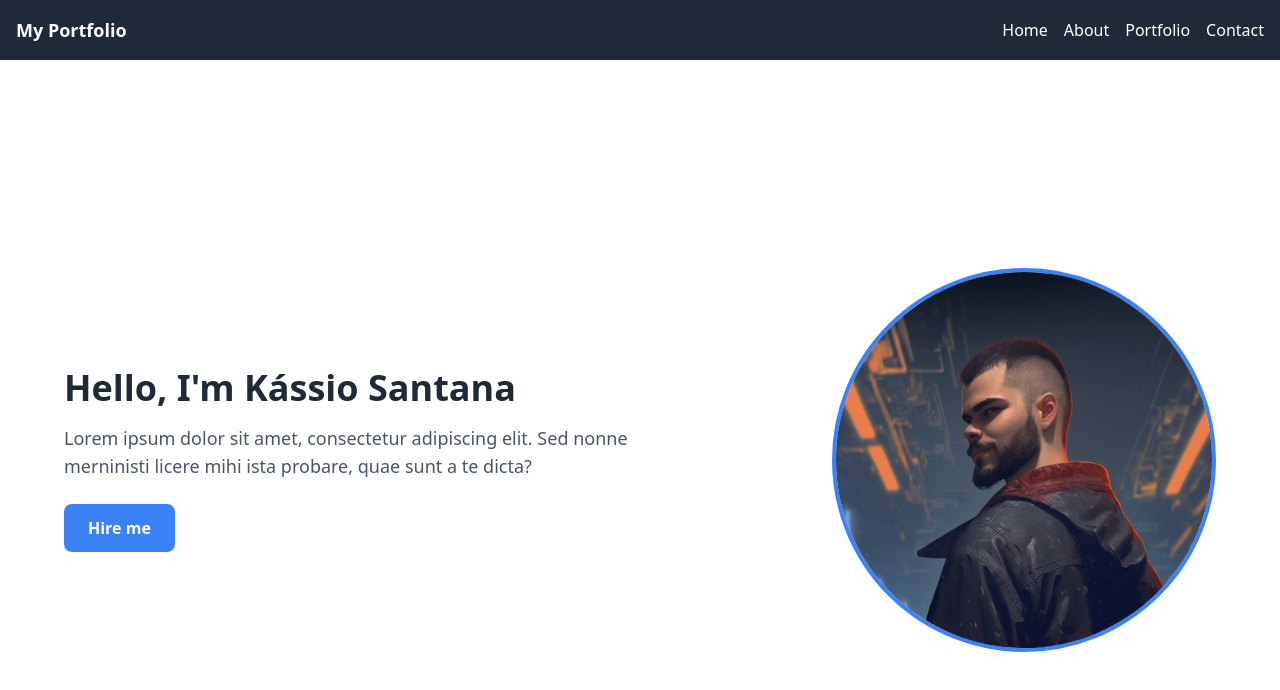
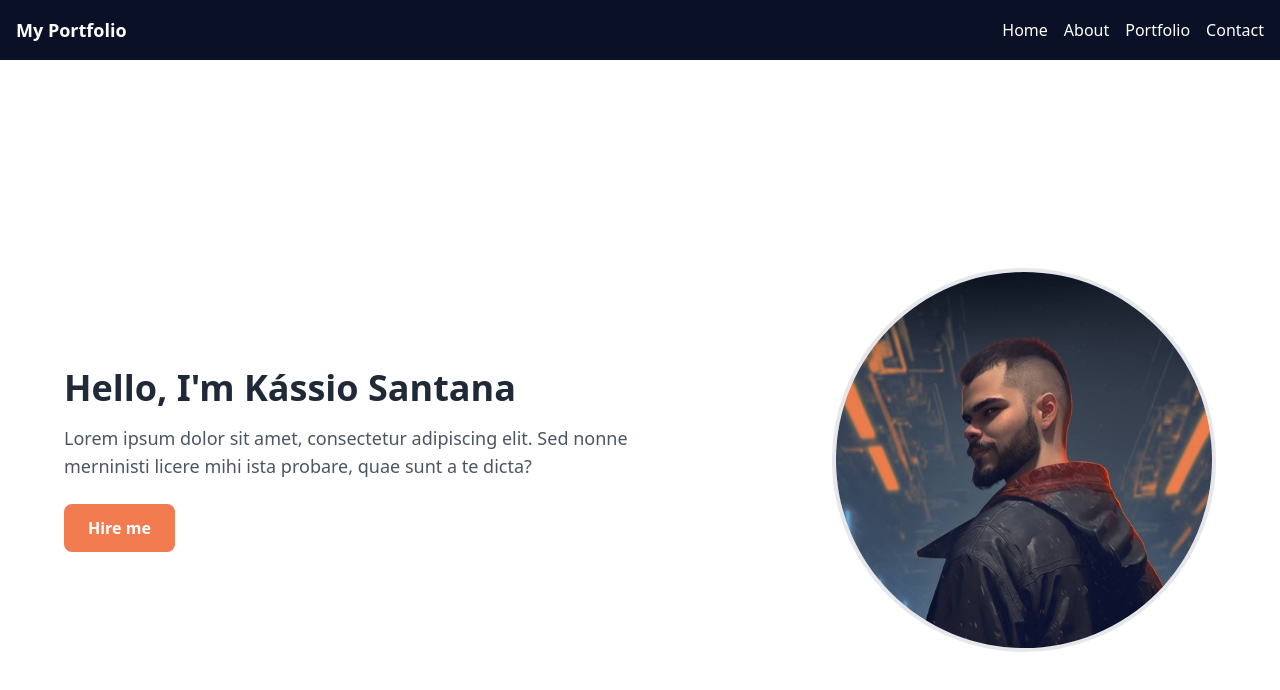
Before and after one commit to sankassio99/portifolio-2023, a Vue app: page / in a window 1280 px wide. Shown: the top 690 px of the page. Built offline with nearby package versions, Linux system fonts and the light colour scheme.

Commit message:
Define tailwind pallet colors

```diff
--- a/src/components/HomePage.vue
+++ b/src/components/HomePage.vue
@@ -8,8 +8,8 @@
                     merninisti licere mihi ista probare, quae sunt a te dicta?</p>
                 <a href="#"
                     class="mt-6 inline-block px-6
-                    py-3 bg-blue-500 text-white
-                    font-semibold rounded-lg hover:bg-blue-600
+                    py-3 bg-customOrange text-white
+                    font-semibold rounded-lg hover:bg-customSalmon
                     transition duration-300 ease-in-out">
                     Hire me</a>
             </div>
@@ -17,7 +17,7 @@
             <!-- Right side: Rounded picture -->
             <div class="md:w-1/3 mt-8 md:mt-0">
                 <img src="../assets/perfil-2.jpg" alt="Profile Picture"
-                    class="w-96 h-96 mx-auto rounded-full border-4 border-blue-500">
+                    class="w-96 h-96 mx-auto rounded-full border-4 ">
             </div>
     </div>
 </div></template>
--- a/src/components/NavBar.vue
+++ b/src/components/NavBar.vue
@@ -1,6 +1,6 @@
 <template>
     <div>
-        <nav class="bg-gray-800 p-4">
+        <nav class="bg-customDark p-4">
             <div class="container mx-auto flex justify-between items-center">
                 <!-- Logo or Branding (You can replace this with your own logo) -->
                 <a href="#" class="text-white text-lg font-semibold">My Portfolio</a>
--- a/tailwind.config.js
+++ b/tailwind.config.js
@@ -5,7 +5,15 @@ export default {
     "./src/**/*.{vue,js,ts,jsx,tsx}",
   ],
   theme: {
-    extend: {},
+    extend: {
+      colors: {
+        customDark: '#0A1126',
+        customCyan: '#559BD9',
+        customGreen: '#51718C',
+        customOrange: '#F27B50',
+        customSalmon: '#BF826B',
+      },
+    },
   },
   plugins: [],
 }
```
